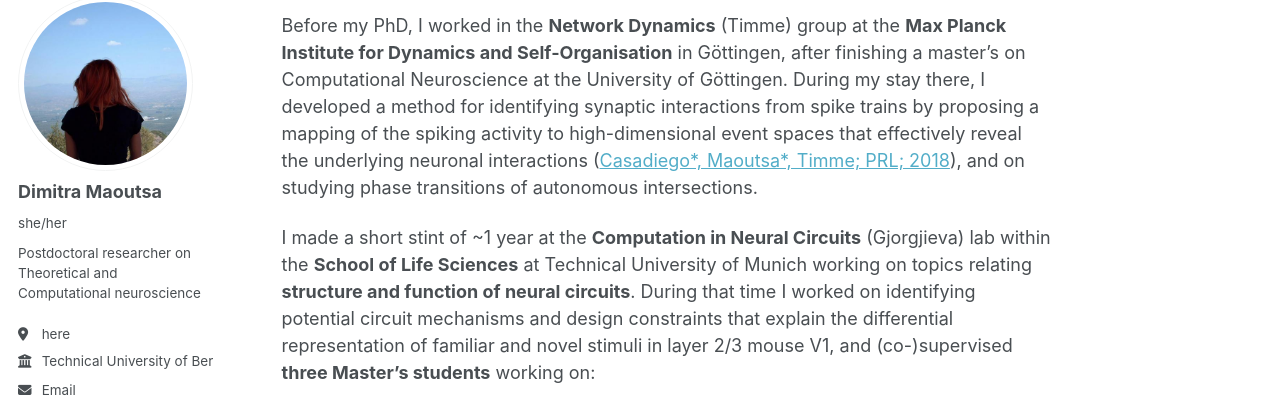
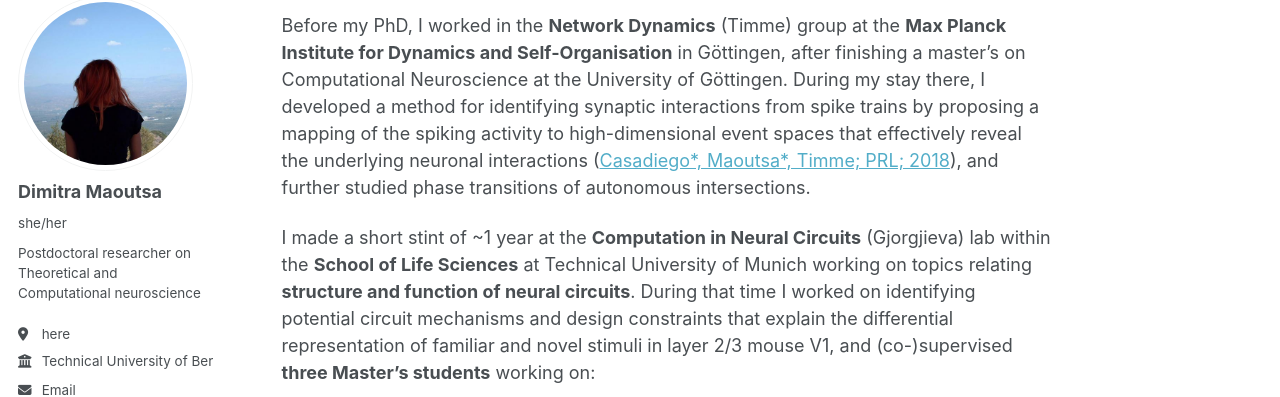
Before and after one commit to dimitra-maoutsa/dimitra-maoutsa.github.io, a Jekyll site: the page built from _pages/about.md, in a window 1280 px wide and 900 px high, scrolled down 370 px. Shown: the part 110-507 px from the top of the window. Built offline with Jekyll 4.4.1, drawn with Linux system fonts in a browser that asks for light colours; some web fonts are replaced.

Commit message:
Update about.md

```diff
--- a/_pages/about.md
+++ b/_pages/about.md
@@ -12,7 +12,7 @@ I am a postdoctoral researcher currently working on **Theoretical and Computatio
 
 I completed my PhD under the mentorship of **Prof. Manfred Opper** in **March 2023** at the Technical University of Berlin and under close colaboration with the Institute of Mathematics at the University of Potsdam. There by drawing insights from machine learning, statistical learning theory and statistical physics, we developed three frameworks for efficient **sampling, control, and inference of overdamped Langevin dynamics** ( [Maoutsa, Reich, Opper; Entropy; 2020](https://www.mdpi.com/1099-4300/22/8/802), [Maoutsa, Opper; MLPS-NeurIPS; 2021](https://arxiv.org/abs/2110.13020), [Maoutsa, Opper; PRRev; 2022](https://journals.aps.org/prresearch/abstract/10.1103/PhysRevResearch.4.043035), [Maoutsa; MLPS-NeurIPS; 2022](https://arxiv.org/abs/2301.08102), [Maoutsa; Physics4ML-ICLR; 2023](https://arxiv.org/abs/2304.00423) ).
 
-Before my PhD, I worked in the **Network Dynamics** (Timme) group at the **Max Planck Institute for Dynamics and Self-Organisation** in Göttingen, after finishing a master's on Computational Neuroscience at the University of Göttingen. During my stay there, I developed a method for identifying synaptic interactions from spike trains by proposing a mapping of the spiking activity to high-dimensional event spaces that effectively reveal the underlying neuronal interactions ([Casadiego\*, Maoutsa\*, Timme; PRL; 2018](https://drive.google.com/file/d/1QAjTnnOx4pykA_7WAnuApRMgdmWtGrIR/view)), and on studying phase transitions of autonomous intersections.
+Before my PhD, I worked in the **Network Dynamics** (Timme) group at the **Max Planck Institute for Dynamics and Self-Organisation** in Göttingen, after finishing a master's on Computational Neuroscience at the University of Göttingen. During my stay there, I developed a method for identifying synaptic interactions from spike trains by proposing a mapping of the spiking activity to high-dimensional event spaces that effectively reveal the underlying neuronal interactions ([Casadiego\*, Maoutsa\*, Timme; PRL; 2018](https://drive.google.com/file/d/1QAjTnnOx4pykA_7WAnuApRMgdmWtGrIR/view)), and further studied phase transitions of autonomous intersections.
 
 I made a short stint of ~1 year at the **Computation in Neural Circuits** (Gjorgjieva) lab within the **School of Life Sciences** at Technical University of Munich working on topics relating **structure and function of neural circuits**. During that time I worked on identifying potential circuit mechanisms and design constraints that explain the differential representation of familiar and novel stimuli in layer 2/3 mouse V1, and (co-)supervised **three Master’s students** working on:
 
```
